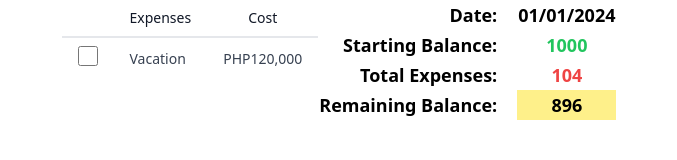
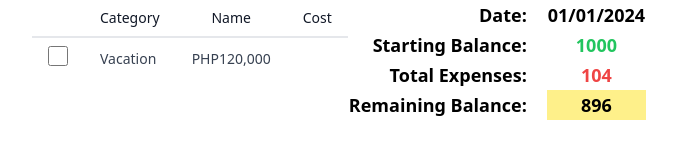
Before and after one commit to bakasibruceto/Expenses-Management, a plain HTML site: page day.html in a window 1280 px wide. Shown: the whole page, without its empty margins (301-978 px from the left). Drawn offline with nearby package versions, Linux system fonts and the light colour scheme.

Commit message:
Update day.html

```diff
--- a/day.html
+++ b/day.html
@@ -25,7 +25,8 @@
                             <input type="checkbox" id="SelectAll" class="h-5 w-5 rounded border-gray-300" />
                         </th> -->
                         <th></th>
-                        <th class="whitespace-nowrap px-4 py-2 font-medium text-gray-900">Expenses</th>
+                        <th class="whitespace-nowrap px-4 py-2 font-medium text-gray-900">Category</th>
+                        <th class="whitespace-nowrap px-4 py-2 font-medium text-gray-900">Name</th>
                         <th class="whitespace-nowrap px-4 py-2 font-medium text-gray-900">Cost</th>
 
                     </tr>
```
